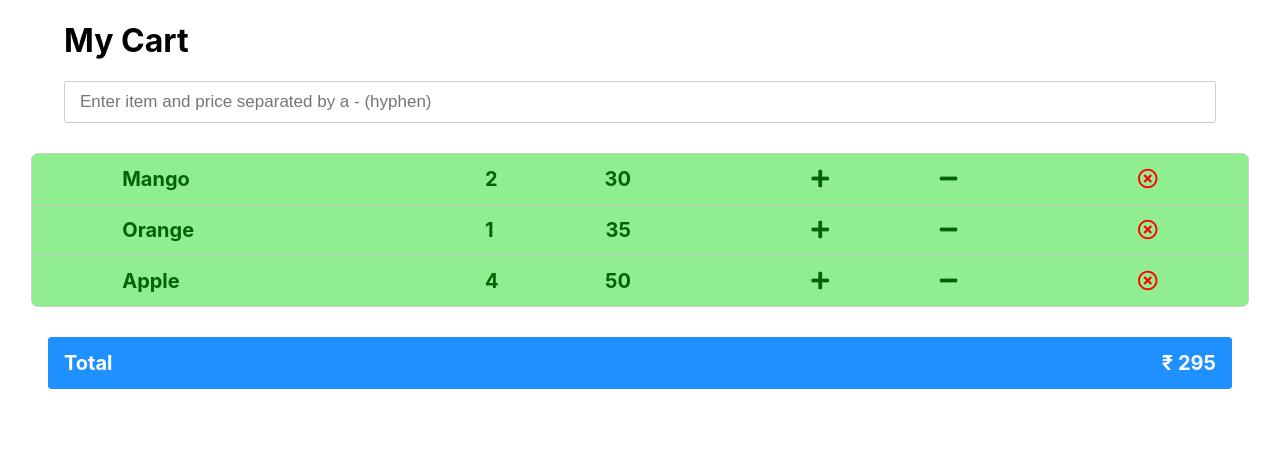
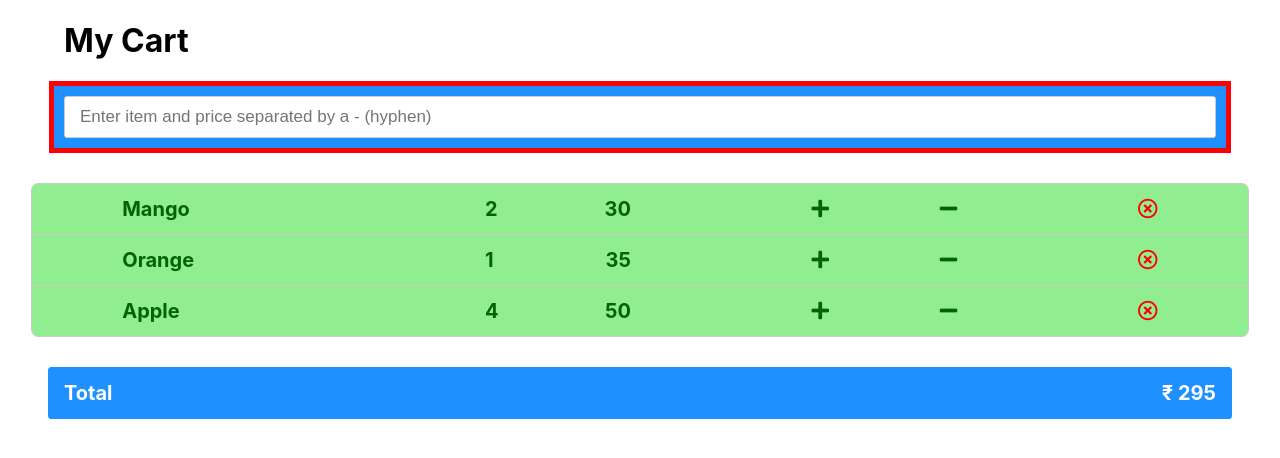
Before and after one commit to harshdeepsingh3341/bootcamp, a React (Create React App) app in the folder react_lifecycle_forms/: page / in a window 1280 px wide. Shown: the top 458 px of the page. Built offline with nearby package versions, Linux system fonts and the light colour scheme.

Commit message:
added dynamic className

```diff
--- a/react_lifecycle_forms/src/components/add-item-component/AddItem.js
+++ b/react_lifecycle_forms/src/components/add-item-component/AddItem.js
@@ -9,7 +9,8 @@ class AddItem extends Component{
             error: {
                 isError: false,
                 style: {border:'thin solid #ccc'}
-            }
+            },
+            extraClass: 'extra'
         };
     }
 
@@ -46,7 +47,7 @@ class AddItem extends Component{
     render(){
         let {addItemCallback} = this.props;
         return (
-            <div className="addItem">
+            <div className={this.state.extraClass + ' addItem'}>
                 <form onSubmit={this.addNewItem}>
                     <input
                         type="text"
--- a/react_lifecycle_forms/src/components/add-item-component/addItem.css
+++ b/react_lifecycle_forms/src/components/add-item-component/addItem.css
@@ -1,7 +1,12 @@
 .addItem{
     width: 90%;
     margin: auto;
+    background-color: dodgerblue;
+}
 
+.extra{
+    padding: 10px;
+    border: thick solid red;
 }
 
 .addItem input{
```
